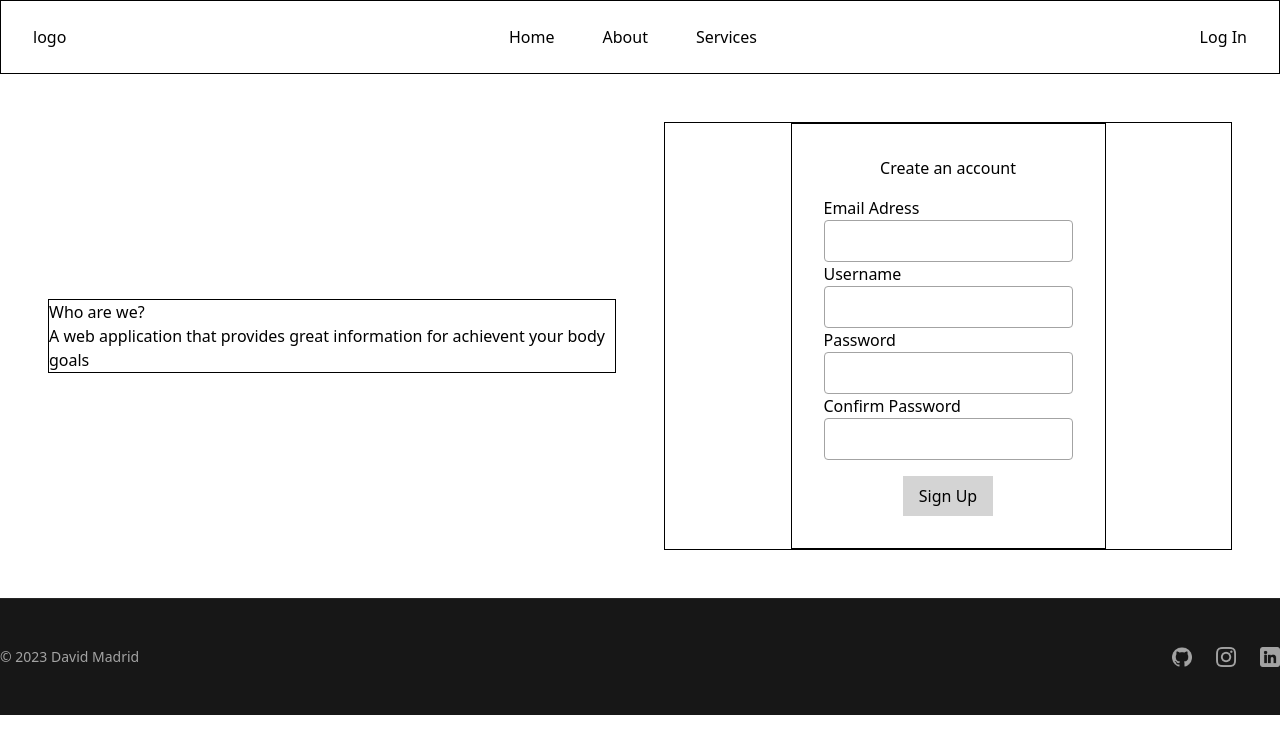
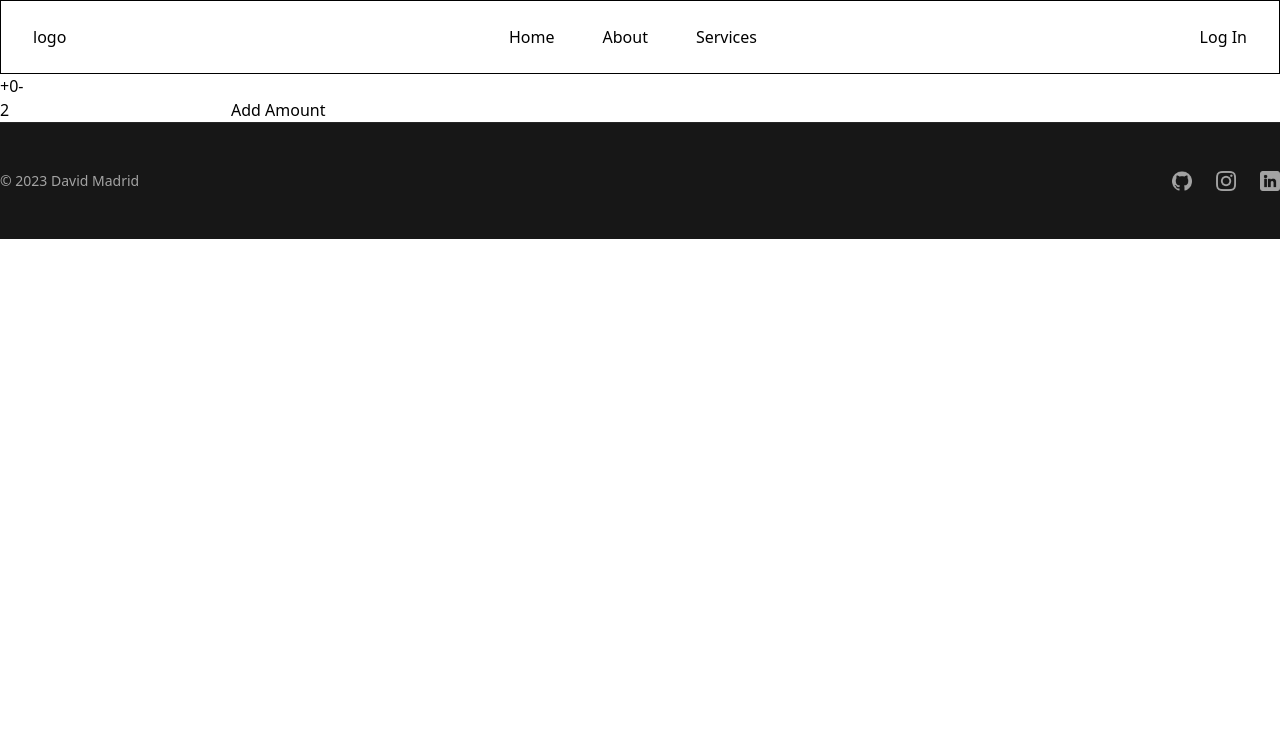
Before and after one commit to dmadridy/FBA, a React (Vite) app: page / in a window 1280 px wide. Shown: the top 754 px of the page. Built offline with nearby package versions, Linux system fonts and the light colour scheme.

Commit message:
Recreating counter example to understand better Redux workflow

```diff
--- a/src/App.tsx
+++ b/src/App.tsx
@@ -6,12 +6,13 @@ import {
 } from 'react-router-dom';
 import Root from './layout/root';
 import Home from './pages/home';
+import { Counter } from './components/counter';
 
 const App = () => {
   const router = createBrowserRouter(
     createRoutesFromChildren(
       <Route path='/' element={<Root />}>
-        <Route index element={<Home />} />
+        <Route index element={<Counter />} />
       </Route>
     )
   );
--- /dev/null
+++ b/src/components/counter/counter-slice.tsx
@@ -0,0 +1,26 @@
+import { createSlice } from '@reduxjs/toolkit';
+import { RootState } from '../../store';
+
+export const counterSlice = createSlice({
+  name: 'counter',
+  initialState: {
+    value: 0,
+  },
+  reducers: {
+    increment: (state) => {
+      state.value += 1;
+    },
+    decrement: (state) => {
+      state.value -= 1;
+    },
+    incrementByAmount: (state, action) => {
+      state.value += action.payload;
+    },
+  },
+});
+
+export const { increment, decrement, incrementByAmount } = counterSlice.actions;
+
+export const selectCount = (state: RootState) => state.counter.value;
+
+export const counterReducer = counterSlice.reducer;
--- /dev/null
+++ b/src/components/counter/index.tsx
@@ -0,0 +1,48 @@
+import { useState } from 'react';
+import { useSelector, useDispatch } from 'react-redux';
+import {
+  decrement,
+  increment,
+  incrementByAmount,
+  selectCount,
+} from './counter-slice';
+
+export const Counter = () => {
+  const count = useSelector(selectCount);
+  const dispatch = useDispatch();
+  const [incrementAmount, setIncrementAmount] = useState('2');
+
+  return (
+    <div>
+      <div>
+        <button
+          aria-label='Increment value'
+          onClick={() => dispatch(increment())}
+        >
+          +
+        </button>
+        <span>{count}</span>
+        <button
+          aria-label='Decrement value'
+          onClick={() => dispatch(decrement())}
+        >
+          -
+        </button>
+      </div>
+      <div>
+        <input
+          aria-label='Set increment amount'
+          value={incrementAmount}
+          onChange={(e) => setIncrementAmount(e.target.value)}
+        />
+        <button
+          onClick={() =>
+            dispatch(incrementByAmount(Number(incrementAmount) || 0))
+          }
+        >
+          Add Amount
+        </button>
+      </div>
+    </div>
+  );
+};
--- /dev/null
+++ b/src/hooks/index.ts
@@ -0,0 +1,6 @@
+import { useDispatch, useSelector } from 'react-redux';
+import type { TypedUseSelectorHook } from 'react-redux';
+import type { RootState, AppDispatch } from '../store';
+
+export const useAppDispatch: () => AppDispatch = useDispatch;
+export const useAppSelector: TypedUseSelectorHook<RootState> = useSelector;
--- a/src/layout/footer.tsx
+++ b/src/layout/footer.tsx
@@ -1,8 +1,11 @@
 import github from '../assets/icons/github.png';
 import instagram from '../assets/icons/instagram.png';
 import linkedin from '../assets/icons/linkedin.png';
+import { useSelector } from 'react-redux';
+import { selectCount } from '../components/counter/counter-slice';
 
 const Footer = () => {
+  const count = useSelector(selectCount);
   return (
     <footer className='py-12 border-t border-neutral-800 bg-neutral-900'>
       <div className='container mx-auto max-w-7xl md:flex justify-between space-y-8 md:space-y-0'>
--- a/src/main.tsx
+++ b/src/main.tsx
@@ -1,10 +1,14 @@
 import React from 'react';
 import ReactDOM from 'react-dom/client';
 import App from './app';
+import { Provider } from 'react-redux';
 import './index.css';
+import { store } from './store';
 
 ReactDOM.createRoot(document.getElementById('root') as HTMLElement).render(
   <React.StrictMode>
-    <App />
+    <Provider store={store}>
+      <App />
+    </Provider>
   </React.StrictMode>
 );
--- /dev/null
+++ b/src/store/index.ts
@@ -0,0 +1,12 @@
+import { configureStore } from '@reduxjs/toolkit';
+import { counterReducer } from '../components/counter/counter-slice';
+
+export const store = configureStore({
+  reducer: {
+    counter: counterReducer,
+  },
+});
+
+export type RootState = ReturnType<typeof store.getState>;
+
+export type AppDispatch = typeof store.dispatch;
```
Also changed, not shown: src/store/index.tsx (deleted).
